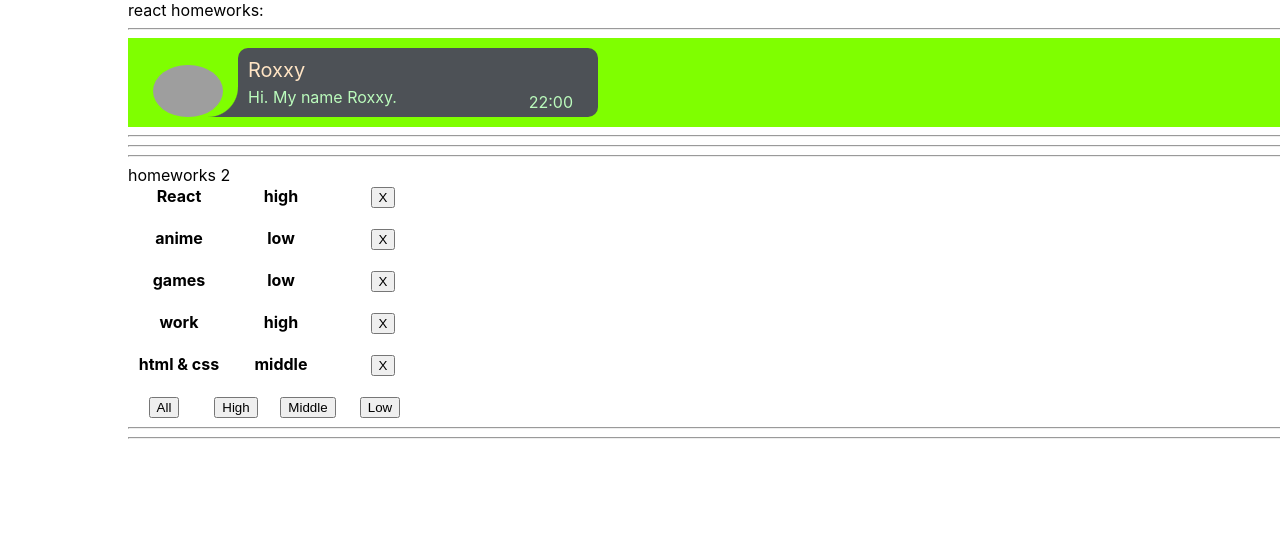
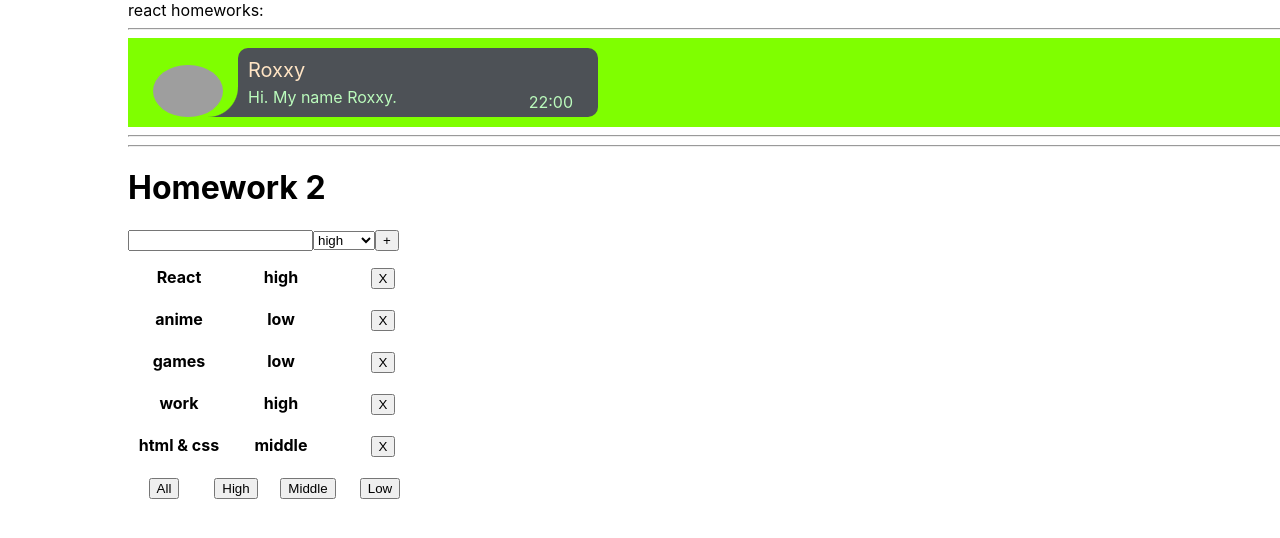
Before and after one commit to AlexNewHere/home-work, a React (Create React App) app: page / in a window 1280 px wide. Shown: the top 538 px of the page. Built offline with nearby package versions, Linux system fonts and the light colour scheme; grey boxes are pictures that could not be loaded.

Commit message:
add input HW2

```diff
--- a/src/p2-homeworks/h2/Affairs.module.css
+++ b/src/p2-homeworks/h2/Affairs.module.css
@@ -11,3 +11,8 @@
     height: 20px;
     width: 70px;
 }
+
+
+.input {
+    margin-bottom: 15px;
+}
--- a/src/p2-homeworks/h2/AlternativeAffairs.tsx
+++ b/src/p2-homeworks/h2/AlternativeAffairs.tsx
@@ -1,17 +1,38 @@
 import React, {ChangeEvent, useState} from 'react'
-import {InputAffairs} from './InputAffairs';
-// import {InputPriorityAffairs} from './InputPriorityAffairs';
+import s from './Affairs.module.css'
 
+type PropsType = {
+    addAffair: (nameAffair: string, priorityAffair: string) => void
+}
 
+function AlternativeAffairs(props: PropsType) {
 
-function AlternativeAffairs() {
+    let [newPriority, setNewPriority] = useState('')
 
+    const onChangeInputHandler = (event: ChangeEvent<HTMLInputElement>) => {
+        setNewPriority(event.currentTarget.value)
+    };
 
+    let [newTitle, setNewTitle] = useState('high')
+
+    const onChangePriorityHandler = (e: ChangeEvent<HTMLSelectElement>) => {
+        const value = e.target.value
+        setNewTitle(value)
+    };
+
+    const onChangeButtonHandler = () => {
+        props.addAffair(newPriority, newTitle)
+        setNewPriority('')
+    }
     return (
-        <div>
-            <InputAffairs />
-            {/*<InputPriorityAffairs />*/}
-            {/*<button onClick={onChangeButtonHandler}>submit</button>*/}
+        <div className={s.input}>
+            <input value={newPriority} onChange={onChangeInputHandler} required/>
+            <select value={newTitle} onChange={onChangePriorityHandler}>
+                <option value="high">high</option>
+                <option value="low">low</option>
+                <option value="middle">middle</option>
+            </select>
+            <button onClick={onChangeButtonHandler}>+</button>
         </div>
     )
 }
--- a/src/p2-homeworks/h2/HW2.tsx
+++ b/src/p2-homeworks/h2/HW2.tsx
@@ -1,6 +1,6 @@
 import React, {useState} from 'react'
 import Affairs from './Affairs'
-// import AlternativeAffairs from './AlternativeAffairs';
+import AlternativeAffairs from './AlternativeAffairs';
 
 // types
 export type AffairPriorityType = 'high' | 'low' |'middle'
@@ -38,6 +38,18 @@ export const deleteAffair = (affairs: Array<AffairType>, _id: number): Array<Aff
 export const HW2 =() => {
     const [affairs, setAffairs] = useState<Array<AffairType>>(defaultAffairs) // need to fix any
 
+
+    const addAffair = (nameAffair: string, priorityAffair: string) => {
+        let newAffair = {
+            _id: affairs[affairs.length-1]._id+1,
+            name: nameAffair,
+            priority: priorityAffair
+        }
+        let newAffairs =[...affairs, newAffair]
+        setAffairs(newAffairs)
+    }
+
+
     const [filter, setFilter] = useState<FilterType>('all')
 
     const filteredAffairs = filterAffairs(affairs, filter)
@@ -46,20 +58,15 @@ export const HW2 =() => {
 
     return (
         <div>
-            <hr/>
-            homeworks 2
-            {/*<AlternativeAffairs/>*/}
+           <h1>Homework 2</h1>
 
-            {/*should work (должно работать)*/}
+            <AlternativeAffairs addAffair={addAffair}/>
             <Affairs
                 data={filteredAffairs}
                 setFilter={setFilter}
                 deleteAffairCallback={deleteAffairCallback}
             />
 
-            <hr/>
-            {/*для личного творчества, могу проверить*/}
-            <hr/>
         </div>
     )
 }
```
Also changed, not shown: src/p2-homeworks/h2/InputAffairs.tsx (deleted, +0 -17 lines), src/p2-homeworks/h2/InputPriorityAffairs.tsx (deleted, +0 -25 lines), 5 other files (tests, documents, lock files or other folders).
